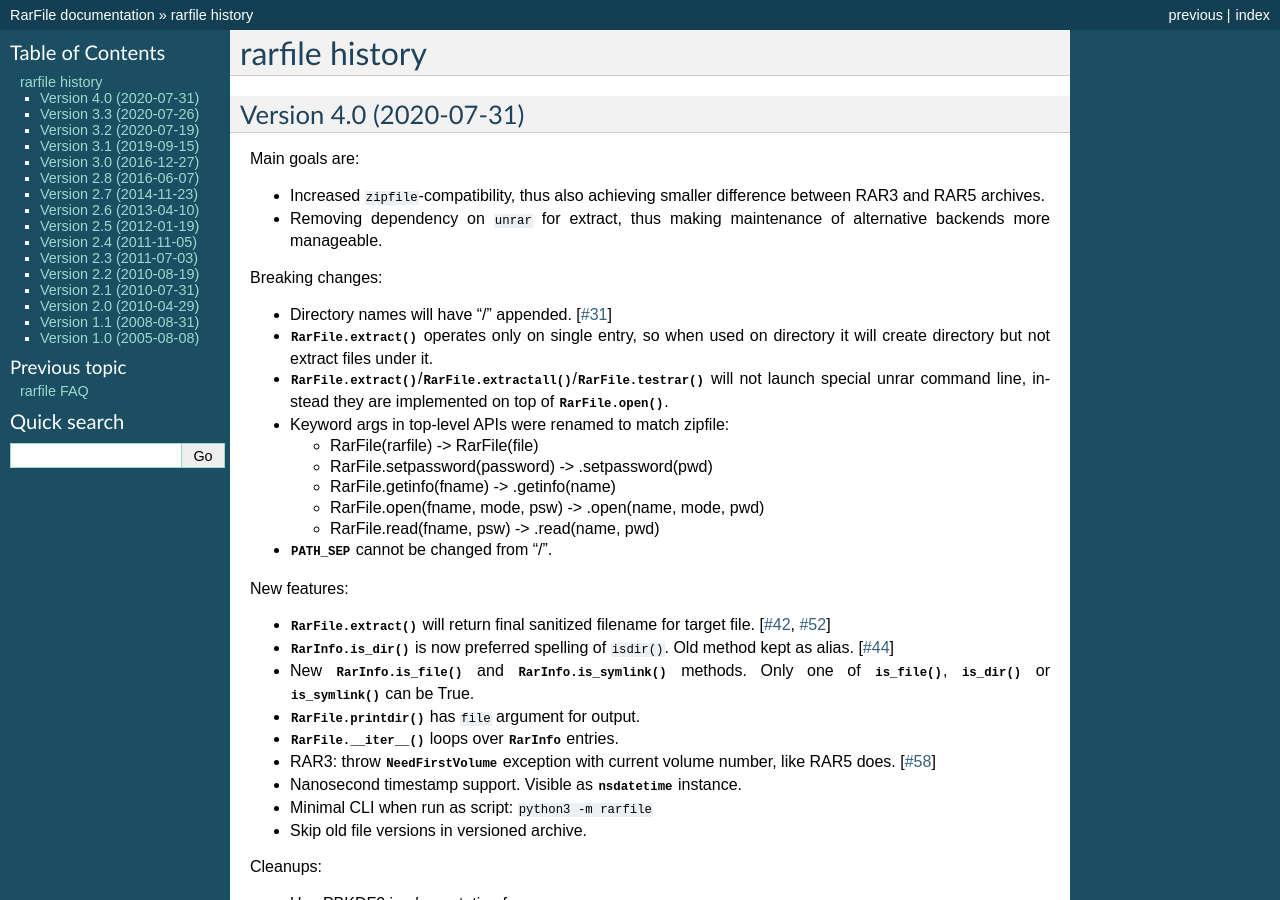
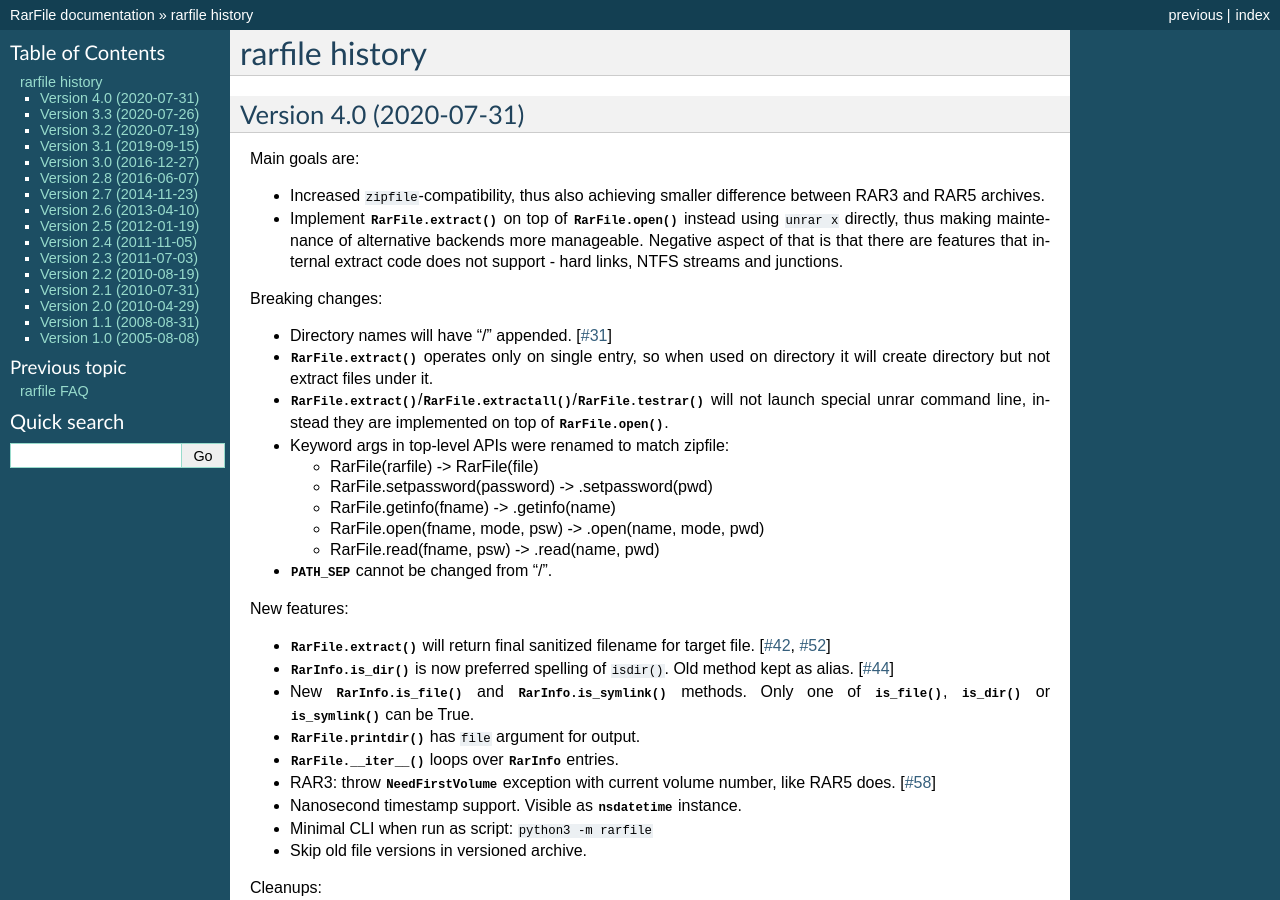
Before and after one commit to markokr/rarfile, a Sphinx documentation site: the page built from doc/news.rst, in a window 1280 px wide and 900 px high. Built offline with Sphinx 7.4.7, drawn with Linux system fonts in a browser that asks for light colours.

Commit message:
doc: update v4.0 release message to be more clear.
Fixes: #61

```diff
--- a/doc/news.rst
+++ b/doc/news.rst
@@ -11,8 +11,11 @@ Main goals are:
 
 * Increased ``zipfile``-compatibility, thus also achieving smaller
   difference between RAR3 and RAR5 archives.
-* Removing dependency on ``unrar`` for extract, thus making maintenance
-  of alternative backends more manageable.
+* Implement :meth:`RarFile.extract` on top of :meth:`RarFile.open` instead
+  using ``unrar x`` directly, thus making maintenance of alternative backends
+  more manageable.  Negative aspect of that is that there are features that
+  internal extract code does not support - hard links, NTFS streams and
+  junctions.
 
 Breaking changes:
 
```
